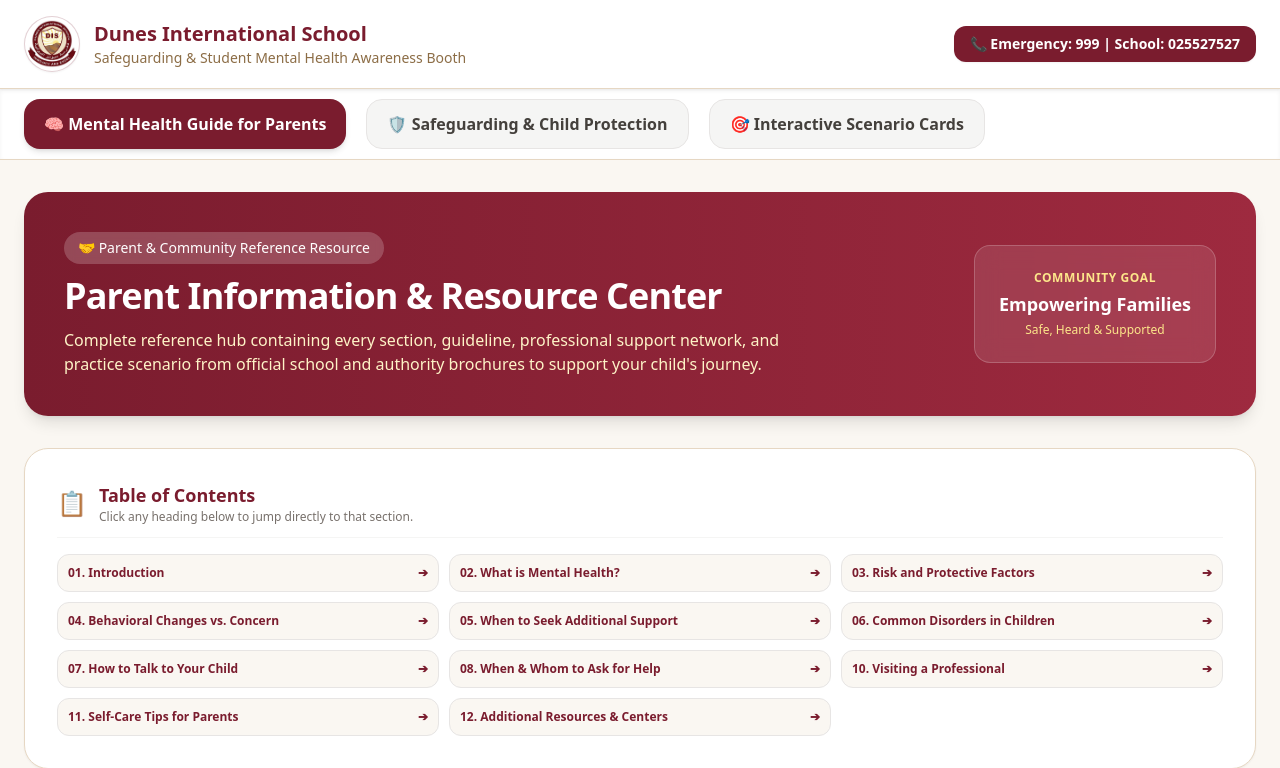
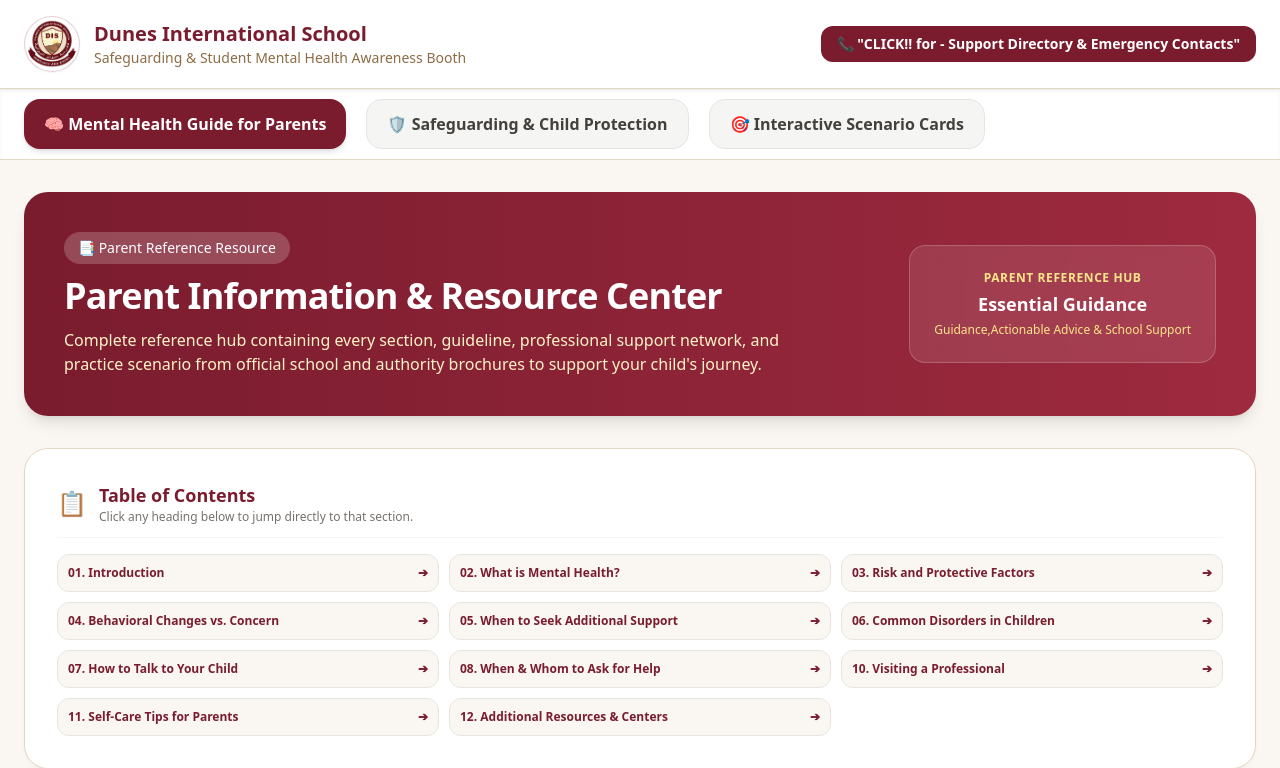
Before and after one commit to Github-of-dp/safeguarding-booth, a Flask app: page / in a window 1280 px wide. Shown: the top 768 px of the page. Run offline with Flask 3, Linux system fonts and the light colour scheme; some libraries are stand-ins or nearby versions.

Commit message:
Updated text and optimized

```diff
--- a/templates/index.html
+++ b/templates/index.html
@@ -22,7 +22,7 @@
             </div>
             <div class="flex items-center gap-3">
                 <button onclick="toggleDirectory(true)" class="px-4 py-2 bg-[#7A1C2E] hover:bg-[#611222] text-white text-xs sm:text-sm font-semibold rounded-xl transition shadow-sm cursor-pointer flex items-center gap-2">
-                    <span>📞 Emergency: 999 | School: 025527527</span>
+                    <span>📞 "CLICK!! for - Support Directory & Emergency Contacts"</span>
                 </button>
             </div>
         </div>
@@ -50,7 +50,7 @@
         <div class="bg-gradient-to-r from-[#7A1C2E] to-[#9E2A3F] rounded-3xl p-8 sm:p-10 text-white shadow-lg relative overflow-hidden flex flex-col sm:flex-row items-center justify-between gap-6">
             <div class="space-y-3 z-10 max-w-3xl">
                 <span class="inline-flex items-center gap-1.5 px-3.5 py-1.5 rounded-full bg-white/20 text-white text-xs sm:text-sm font-medium backdrop-blur-sm">
-                    🤝 Parent & Community Reference Resource
+                    📑 Parent Reference Resource
                 </span>
                 <h2 class="text-2xl sm:text-4xl font-extrabold tracking-tight">Parent Information & Resource Center</h2>
                 <p class="text-amber-100 text-sm sm:text-base leading-relaxed">
@@ -58,9 +58,9 @@
                 </p>
             </div>
             <div class="bg-white/10 p-6 rounded-2xl backdrop-blur-md border border-white/20 text-center shrink-0 min-w-[160px]">
-                <span class="block text-xs uppercase tracking-wider text-amber-200 font-bold mb-1">Community Goal</span>
-                <span class="text-lg font-extrabold text-white">Empowering Families</span>
-                <span class="text-xs text-amber-200 block mt-1">Safe, Heard & Supported</span>
+                <span class="block text-xs uppercase tracking-wider text-amber-200 font-bold mb-1">PARENT REFERENCE HUB</span>
+                <span class="text-lg font-extrabold text-white">Essential Guidance</span>
+                <span class="text-xs text-amber-200 block mt-1">Guidance,Actionable Advice & School Support</span>
             </div>
         </div>
 
@@ -748,7 +748,7 @@
                 </div>
                 <button onclick="toggleDirectory(false)" class="p-2 rounded-xl text-stone-400 hover:bg-stone-100 transition cursor-pointer">✕</button>
             </div>
-            <p class="text-xs sm:text-sm text-stone-600 leading-relaxed">Dunes International School & UAE support network available throughout the academic year:</p>
+            <p class="text-xs sm:text-sm text-[#7A1C2E] leading-relaxed">Dunes International School & UAE support network available throughout the academic year:</p>
             <div class="space-y-3">
                 <div class="p-4 rounded-2xl bg-stone-50 border border-stone-100 space-y-1">
                     <h4 class="text-xs sm:text-sm font-bold text-[#7A1C2E] uppercase">Emergency & Child Protection</h4>
@@ -756,7 +756,27 @@
                 </div>
                 <div class="p-4 rounded-2xl bg-stone-50 border border-stone-100 space-y-1">
                     <h4 class="text-xs sm:text-sm font-bold text-[#7A1C2E] uppercase">Dunes International School Contact</h4>
-                    <p class="text-xs text-stone-600">Email: info@dunesinternationalschool.com | Phone: 025527527</p>
+                    <p class="text-xs text-stone-600">Email: <strong>info@dunesinternationalschool.com</strong> | Phone: <strong>025527527</strong></p>
+                </div>
+            </div>
+            <div class="space-y-3"></div>
+            <p class="text-xs sm:text-sm text-[#7A1C2E] leading-relaxed">Dunes International School staff and support teams:</p>
+            <div class="space-y-3">
+                <div class="p-4 rounded-2xl bg-stone-50 border border-stone-100 space-y-1">
+                    <h4 class="text-xs sm:text-sm font-bold text-[#7A1C2E] uppercase">Safeguarding & Child Protection Lead</h4>
+                    <p class="text-xs text-stone-600">Contact for safety concerns, bullying reports, or immediate protection inquiries.</p>
+                </div>
+                <div class="p-4 rounded-2xl bg-stone-50 border border-stone-100 space-y-1">
+                    <h4 class="text-xs sm:text-sm font-bold text-[#7A1C2E] uppercase">School Counsellor</h4>
+                    <p class="text-xs text-stone-600">Contact for emotional wellbeing, mental health support, stress management, and behavioral guidance.</p>
+                </div>
+                <div class="p-4 rounded-2xl bg-stone-50 border border-stone-100 space-y-1">
+                    <h4 class="text-xs sm:text-sm font-bold text-[#7A1C2E] uppercase">Class Teachers & Supervisors</h4>
+                    <p class="text-xs text-stone-600">First point of contact for daily classroom progress, peer interactions, and academic support.</p>
+                </div>
+                <div class="p-4 rounded-2xl bg-stone-50 border border-stone-100 space-y-1">
+                    <h4 class="text-xs sm:text-sm font-bold text-[#7A1C2E] uppercase">Student Anti-Bullying Leaders & Prefects</h4>
+                    <p class="text-xs text-stone-600">Guiding parents through awareness booths, peer mentorship, and reporting channels.</p>
                 </div>
             </div>
             <button onclick="toggleDirectory(false)" class="w-full py-3 bg-[#7A1C2E] hover:bg-[#611222] text-white text-xs sm:text-sm font-semibold rounded-xl transition cursor-pointer">Close Directory</button>
```
